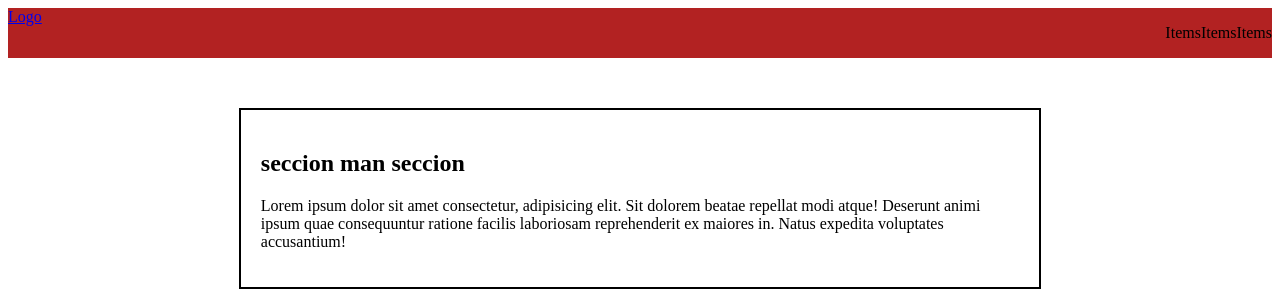
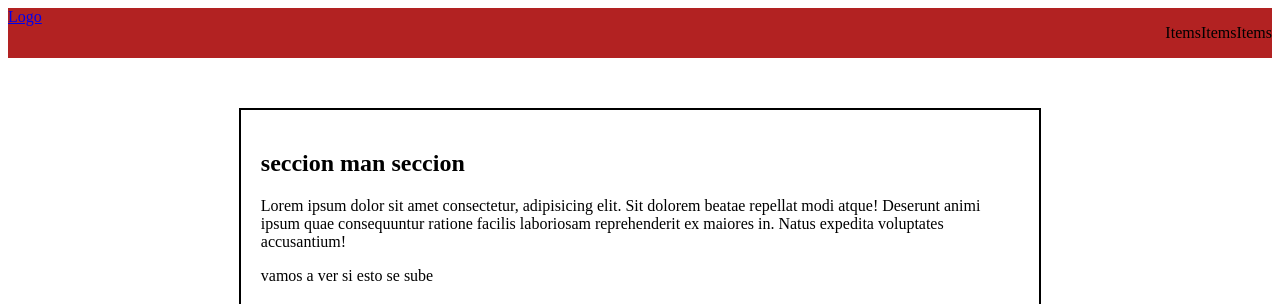
Before and after one commit to alvarezomar684/prueba-repositorio-remoto, a plain HTML site: page index.html in a window 1280 px wide. Shown: the top 304 px of the page. Drawn offline with Linux system fonts and the light colour scheme.

Commit message:
prueba de primera modificacion

```diff
--- a/index.html
+++ b/index.html
@@ -27,6 +27,10 @@
             Lorem ipsum dolor sit amet consectetur, adipisicing elit. Sit dolorem beatae repellat modi atque! Deserunt animi ipsum quae consequuntur ratione facilis laboriosam reprehenderit ex maiores in. Natus expedita voluptates accusantium!
         </p>
 
+        <p>
+            vamos a ver si esto se sube
+        </p>
+
     </section>
     <h1>sasd</h1>
     <p>listo ya hice mi primer commit</p>
```
